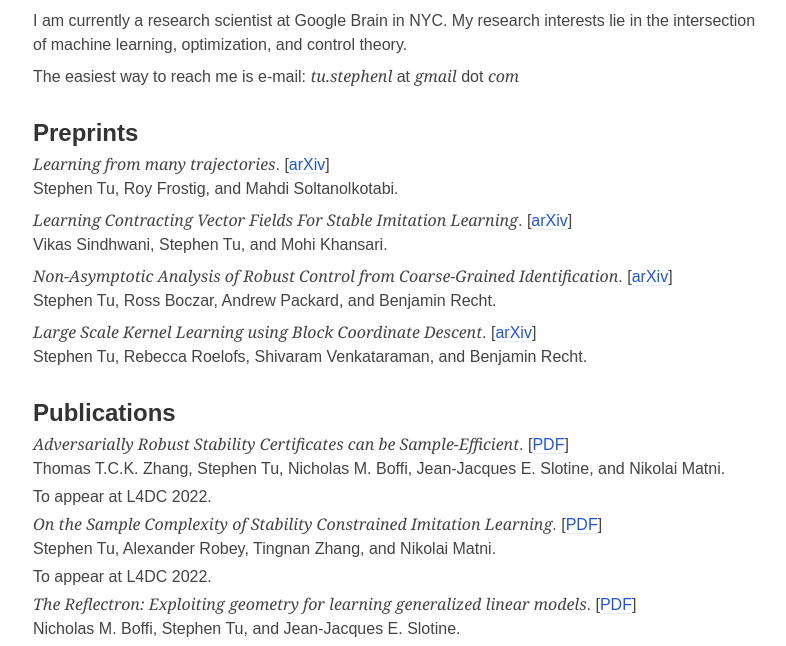
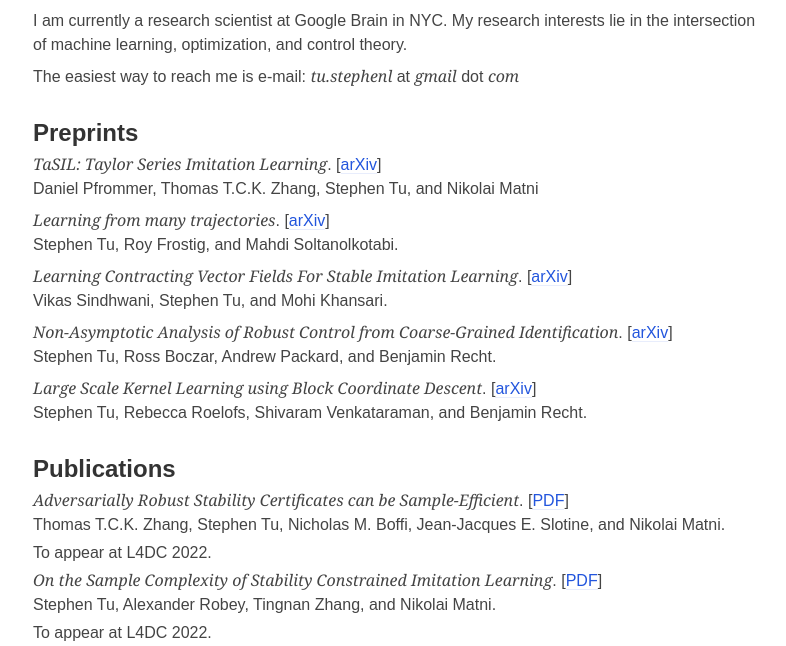
Before and after one commit to stephentu/stephentu.github.io, a plain HTML site: page index.html in a window 1280 px wide. Shown: the part 120-766 px from the top of the page, without its empty margins (239-1025 px from the left). Drawn offline with Linux system fonts and the light colour scheme.

Commit message:
add preprint

```diff
--- a/index.html
+++ b/index.html
@@ -33,6 +33,13 @@ This nice minimalist style is (C) 2013 Paul Robert Lloyd (http://paulrobertlloyd
       </p>
 
       <h2>Preprints</h2>
+
+      <div>
+        <p>
+        <cite>TaSIL: Taylor Series Imitation Learning</cite>. [<a href="https://arxiv.org/abs/2205.14812">arXiv</a>]<br />
+        Daniel Pfrommer, Thomas T.C.K. Zhang, Stephen Tu, and Nikolai Matni<br />
+        </p>
+      </div>
 
       <div>
         <p>
```
